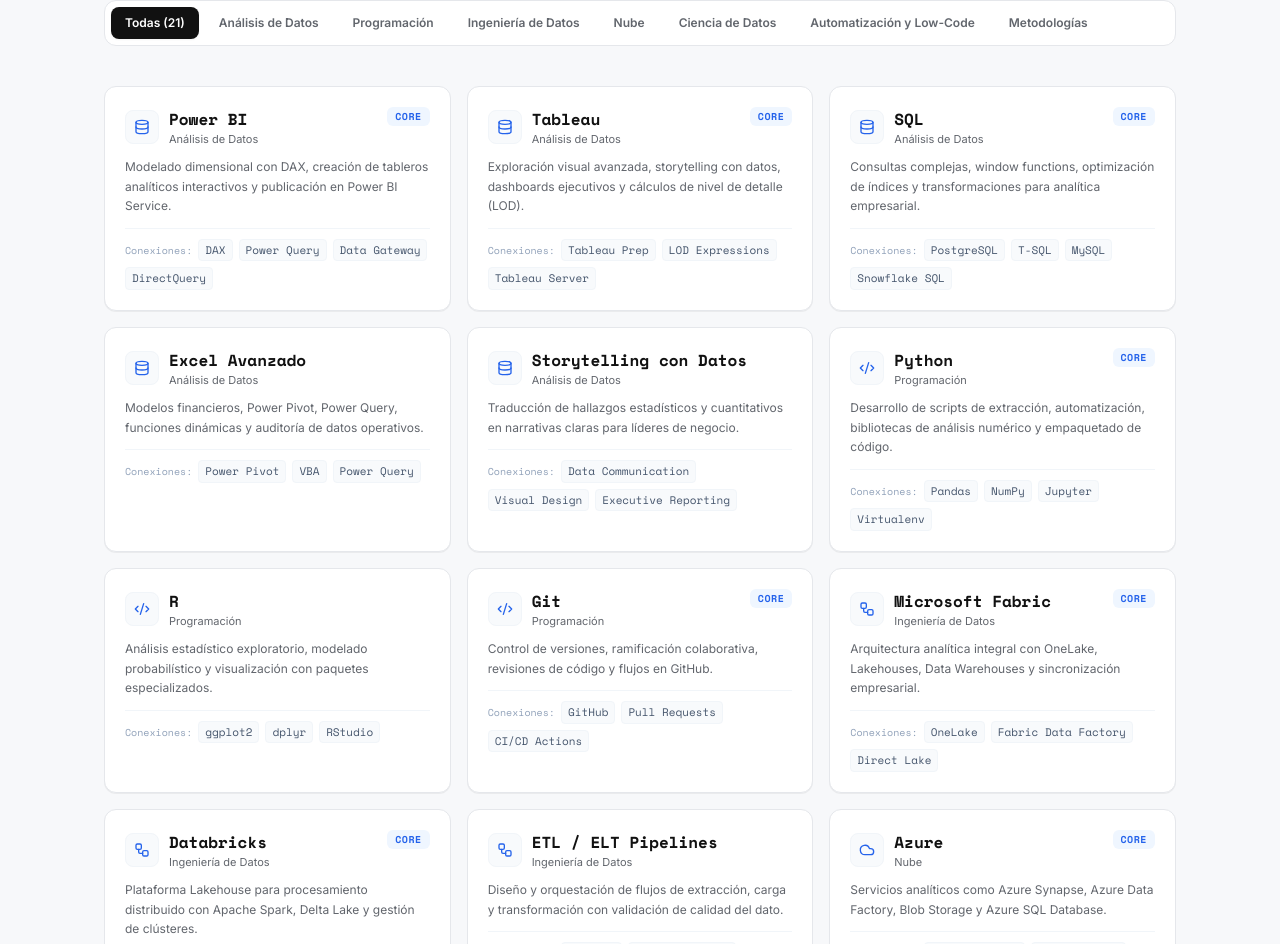
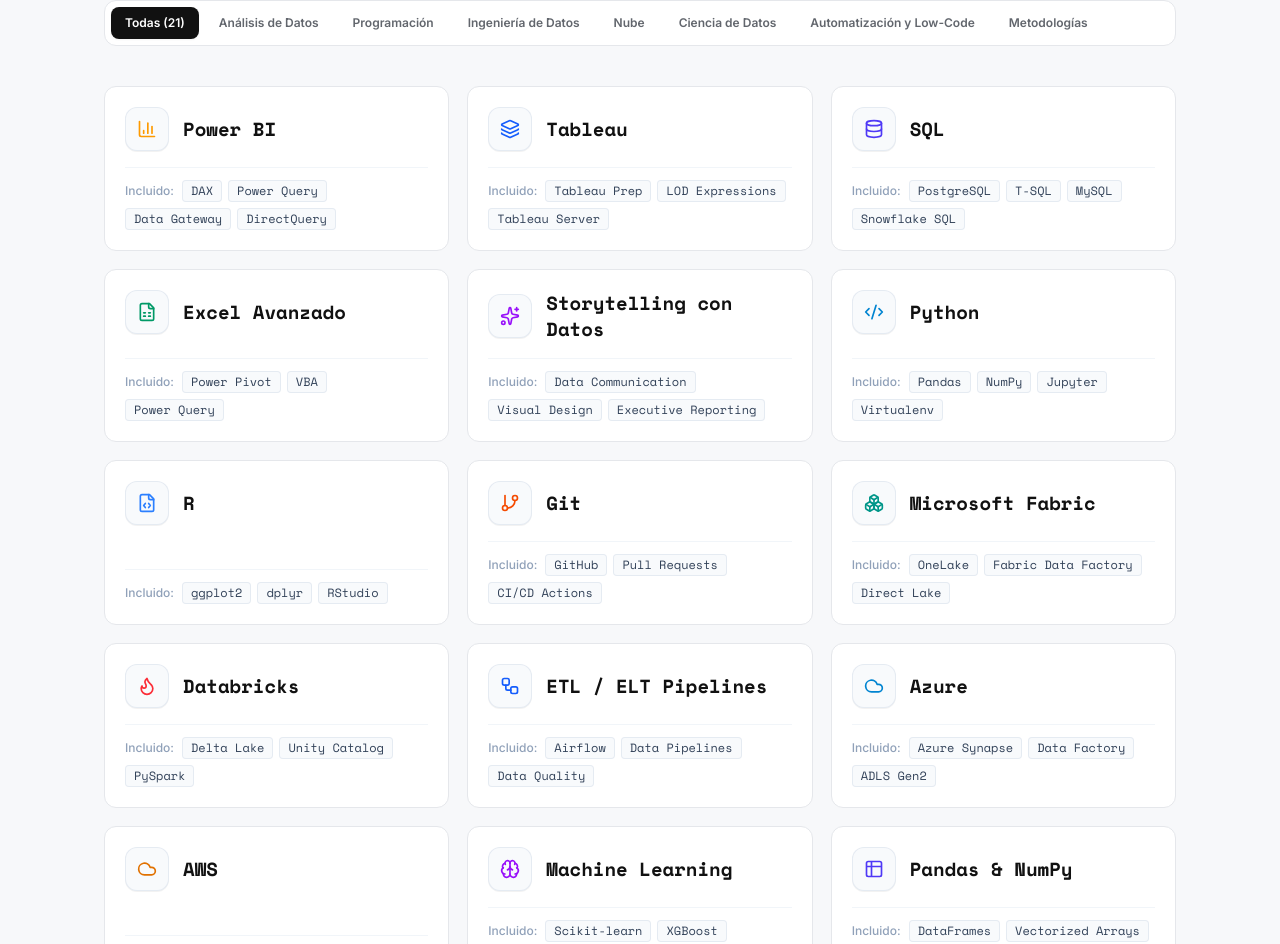
Before and after one commit to diegoteccsi/diegoteccsi.github.io, a React (Vite) app: page / in a window 1280 px wide. Shown: the part 1856-2800 px from the top of the page. Built offline with nearby package versions, Linux system fonts and the light colour scheme.

Commit message:
- Se agrega un botón para desplazar al inicio. - Se quita casilla para enviar mensaje.

```diff
--- a/src/App.tsx
+++ b/src/App.tsx
@@ -10,6 +10,7 @@
 import { Contacto } from './components/Contacto';
 import { PieDePagina } from './components/PieDePagina';
 import { CustomCursor } from './components/CustomCursor';
+import { BotonVolverArriba } from './components/BotonVolverArriba';
 
 export default function App() {
   return (
@@ -34,6 +35,9 @@
 
       {/* Clean Footer */}
       <PieDePagina />
+
+      {/* Floating Back to Top Button */}
+      <BotonVolverArriba />
     </div>
   );
 }
--- a/src/components/Habilidades.tsx
+++ b/src/components/Habilidades.tsx
@@ -1,35 +1,124 @@
 import React, { useState } from 'react';
 import { categoriasHabilidades, habilidades } from '../data/habilidades';
-import { CategoriaHabilidad, HabilidadItem } from '../types';
-import { Database, Code2, Cloud, Sparkles, Workflow, Compass, Check, Info } from 'lucide-react';
+import { CategoriaHabilidad } from '../types';
+import {
+  BarChart3,
+  Database,
+  FileSpreadsheet,
+  Code2,
+  GitBranch,
+  Cloud,
+  Layers,
+  Brain,
+  Zap,
+  AppWindow,
+  Workflow,
+  Compass,
+  Users,
+  TrendingUp,
+  Sparkles,
+  Share2,
+  Table2,
+  Boxes,
+  Flame,
+  FileCode,
+} from 'lucide-react';
 
 export const Habilidades: React.FC = () => {
   const [categoriaActiva, setCategoriaActiva] = useState<CategoriaHabilidad | 'Todas'>('Todas');
-  const [habilidadSeleccionada, setHabilidadSeleccionada] = useState<HabilidadItem | null>(null);
 
   const habilidadesFiltradas = categoriaActiva === 'Todas'
     ? habilidades
     : habilidades.filter((h) => h.categoria === categoriaActiva);
 
-  const getIconoCategoria = (cat: CategoriaHabilidad) => {
-    switch (cat) {
-      case 'Análisis de Datos':
-        return <Database className="w-4 h-4 text-[#2563EB]" />;
-      case 'Programación':
-        return <Code2 className="w-4 h-4 text-[#2563EB]" />;
-      case 'Ingeniería de Datos':
-        return <Workflow className="w-4 h-4 text-[#2563EB]" />;
-      case 'Nube':
-        return <Cloud className="w-4 h-4 text-[#2563EB]" />;
-      case 'Ciencia de Datos':
-        return <Sparkles className="w-4 h-4 text-[#2563EB]" />;
-      case 'Automatización y Low-Code':
-        return <Workflow className="w-4 h-4 text-[#2563EB]" />;
-      case 'Metodologías':
-        return <Compass className="w-4 h-4 text-[#2563EB]" />;
-      default:
-        return <Database className="w-4 h-4 text-[#2563EB]" />;
+  const getIconoTecnologia = (nombre: string, categoria?: CategoriaHabilidad) => {
+    const norm = nombre.toLowerCase().trim();
+
+    // 1. Análisis de Datos
+    if (norm.includes('power bi')) {
+      return <BarChart3 className="w-5 h-5 text-amber-500 group-hover:text-[#2563EB] transition-colors" />;
     }
+    if (norm.includes('tableau')) {
+      return <Layers className="w-5 h-5 text-blue-600 group-hover:text-[#2563EB] transition-colors" />;
+    }
+    if (norm.includes('sql')) {
+      return <Database className="w-5 h-5 text-indigo-600 group-hover:text-[#2563EB] transition-colors" />;
+    }
+    if (norm.includes('excel')) {
+      return <FileSpreadsheet className="w-5 h-5 text-emerald-600 group-hover:text-[#2563EB] transition-colors" />;
+    }
+    if (norm.includes('storytelling')) {
+      return <Sparkles className="w-5 h-5 text-purple-600 group-hover:text-[#2563EB] transition-colors" />;
+    }
+
+    // 2. Programación
+    if (norm.includes('python')) {
+      return <Code2 className="w-5 h-5 text-sky-600 group-hover:text-[#2563EB] transition-colors" />;
+    }
+    if (norm === 'r' || norm.startsWith('r ')) {
+      return <FileCode className="w-5 h-5 text-blue-500 group-hover:text-[#2563EB] transition-colors" />;
+    }
+    if (norm.includes('git')) {
+      return <GitBranch className="w-5 h-5 text-orange-600 group-hover:text-[#2563EB] transition-colors" />;
+    }
+
+    // 3. Ingeniería de Datos
+    if (norm.includes('fabric')) {
+      return <Boxes className="w-5 h-5 text-teal-600 group-hover:text-[#2563EB] transition-colors" />;
+    }
+    if (norm.includes('databricks')) {
+      return <Flame className="w-5 h-5 text-red-500 group-hover:text-[#2563EB] transition-colors" />;
+    }
+    if (norm.includes('pipeline') || norm.includes('etl')) {
+      return <Workflow className="w-5 h-5 text-blue-600 group-hover:text-[#2563EB] transition-colors" />;
+    }
+
+    // 4. Nube
+    if (norm.includes('azure')) {
+      return <Cloud className="w-5 h-5 text-sky-600 group-hover:text-[#2563EB] transition-colors" />;
+    }
+    if (norm.includes('aws')) {
+      return <Cloud className="w-5 h-5 text-amber-600 group-hover:text-[#2563EB] transition-colors" />;
+    }
+
+    // 5. Ciencia de Datos
+    if (norm.includes('machine learning')) {
+      return <Brain className="w-5 h-5 text-purple-600 group-hover:text-[#2563EB] transition-colors" />;
+    }
+    if (norm.includes('pandas') || norm.includes('numpy')) {
+      return <Table2 className="w-5 h-5 text-indigo-600 group-hover:text-[#2563EB] transition-colors" />;
+    }
+    if (norm.includes('estadística') || norm.includes('estadistica')) {
+      return <TrendingUp className="w-5 h-5 text-cyan-600 group-hover:text-[#2563EB] transition-colors" />;
+    }
+
+    // 6. Automatización y Low-Code
+    if (norm.includes('power automate')) {
+      return <Zap className="w-5 h-5 text-blue-500 group-hover:text-[#2563EB] transition-colors" />;
+    }
+    if (norm.includes('power apps')) {
+      return <AppWindow className="w-5 h-5 text-purple-600 group-hover:text-[#2563EB] transition-colors" />;
+    }
+    if (norm.includes('n8n')) {
+      return <Share2 className="w-5 h-5 text-rose-500 group-hover:text-[#2563EB] transition-colors" />;
+    }
+
+    // 7. Metodologías
+    if (norm.includes('crisp')) {
+      return <Compass className="w-5 h-5 text-teal-600 group-hover:text-[#2563EB] transition-colors" />;
+    }
+    if (norm.includes('scrum')) {
+      return <Users className="w-5 h-5 text-emerald-600 group-hover:text-[#2563EB] transition-colors" />;
+    }
+
+    // Fallbacks por categoría
+    if (categoria === 'Programación') return <Code2 className="w-5 h-5 text-slate-700" />;
+    if (categoria === 'Nube') return <Cloud className="w-5 h-5 text-slate-700" />;
+    if (categoria === 'Ingeniería de Datos') return <Workflow className="w-5 h-5 text-slate-700" />;
+    if (categoria === 'Ciencia de Datos') return <Brain className="w-5 h-5 text-slate-700" />;
+    if (categoria === 'Automatización y Low-Code') return <Zap className="w-5 h-5 text-slate-700" />;
+    if (categoria === 'Metodologías') return <Compass className="w-5 h-5 text-slate-700" />;
+    return <Database className="w-5 h-5 text-slate-700" />;
   };
 
   return (
@@ -76,56 +165,34 @@
         ))}
       </div>
 
-      {/* Skills Grid: Interactive Nodes */}
-      <div className="grid grid-cols-1 sm:grid-cols-2 lg:grid-cols-3 gap-4">
+      {/* Skills Grid: Clean, Modern, Compact Cards */}
+      <div className="grid grid-cols-1 sm:grid-cols-2 lg:grid-cols-3 gap-4.5">
         {habilidadesFiltradas.map((item) => {
-          const isSelected = habilidadSeleccionada?.nombre === item.nombre;
           return (
             <div
               key={item.nombre}
-              onClick={() => setHabilidadSeleccionada(isSelected ? null : item)}
-              className={`group relative p-5 bg-white rounded-xl border transition-all duration-200 cursor-pointer ${
-                isSelected
-                  ? 'border-[#2563EB] ring-2 ring-[#2563EB]/20 shadow-sm'
-                  : 'border-[#E5E7EB] hover:border-[#2563EB]/60 hover:-translate-y-0.5 shadow-2xs hover:shadow-xs'
-              }`}
+              className="group relative p-5 bg-white rounded-xl border border-[#E5E7EB] hover:border-[#2563EB]/40 hover:-translate-y-0.5 hover:shadow-xs transition-all duration-200 flex flex-col justify-between"
             >
-              <div className="flex items-start justify-between gap-3 mb-2.5">
-                <div className="flex items-center gap-2.5">
-                  <span className="p-2 rounded-lg bg-slate-50 border border-slate-100 group-hover:bg-blue-50 group-hover:border-blue-100 transition-colors">
-                    {getIconoCategoria(item.categoria)}
-                  </span>
-                  <div>
-                    {/* Technology Name -> Space Mono 700 */}
-                    <h3 className="text-base font-tech font-bold text-[#111111] group-hover:text-[#2563EB] transition-colors">
-                      {item.nombre}
-                    </h3>
-                    <div className="text-[11px] font-body text-[#62666D]">
-                      {item.categoria}
-                    </div>
-                  </div>
+              {/* Header: Icon + Name */}
+              <div className="flex items-center gap-3.5 mb-4">
+                <div className="w-11 h-11 rounded-xl bg-slate-50 border border-slate-200/80 flex items-center justify-center shrink-0 group-hover:bg-blue-50/70 group-hover:border-blue-200 transition-colors shadow-2xs">
+                  {getIconoTecnologia(item.nombre, item.categoria)}
                 </div>
-
-                {item.destacada && (
-                  <span className="text-[10px] font-tech font-bold uppercase tracking-wider text-[#2563EB] bg-blue-50 px-2 py-0.5 rounded-md">
-                    CORE
-                  </span>
-                )}
+                <h3 className="text-lg sm:text-[19px] font-tech font-bold text-[#111111] group-hover:text-[#2563EB] transition-colors leading-snug">
+                  {item.nombre}
+                </h3>
               </div>
 
-              {/* Description -> Inter 400 */}
-              <p className="text-xs font-body text-[#62666D] leading-relaxed mb-3">
-                {item.descripcion}
-              </p>
-
-              {/* Related Tools / Connectors -> Space Mono */}
-              {item.herramientasRelacionadas && (
-                <div className="pt-2.5 border-t border-slate-100 flex flex-wrap gap-1.5 items-center">
-                  <span className="text-[10px] text-slate-400 font-tech">Conexiones:</span>
+              {/* Herramientas que forman parte de la tecnología principal */}
+              {item.herramientasRelacionadas && item.herramientasRelacionadas.length > 0 && (
+                <div className="pt-3 border-t border-slate-100 flex flex-wrap items-center gap-1.5 mt-auto">
+                  <span className="text-xs font-body font-medium text-slate-400 mr-0.5 shrink-0">
+                    Incluido:
+                  </span>
                   {item.herramientasRelacionadas.map((rel, rIdx) => (
                     <span
                       key={rIdx}
-                      className="text-[11px] font-tech text-slate-600 bg-slate-50 px-1.5 py-0.5 rounded-sm border border-slate-100"
+                      className="text-xs font-tech text-slate-700 bg-slate-50 px-2 py-0.5 rounded border border-slate-200/80"
                     >
                       {rel}
                     </span>
@@ -136,29 +203,6 @@
           );
         })}
       </div>
-
-      {/* Selected Skill Detail Note */}
-      {habilidadSeleccionada && (
-        <div className="mt-8 p-6 bg-blue-50/60 border border-blue-200 rounded-2xl flex flex-col md:flex-row items-start md:items-center justify-between gap-4 animate-in fade-in duration-200">
-          <div className="flex items-start gap-3">
-            <Info className="w-5 h-5 text-[#2563EB] shrink-0 mt-0.5" />
-            <div>
-              <div className="text-xs font-display font-bold uppercase tracking-wider text-[#2563EB] mb-1">
-                Detalle de Especialidad: {habilidadSeleccionada.nombre}
-              </div>
-              <p className="text-sm font-body text-slate-700">
-                {habilidadSeleccionada.descripcion}
-              </p>
-            </div>
-          </div>
-          <button
-            onClick={() => setHabilidadSeleccionada(null)}
-            className="text-xs font-body font-semibold text-slate-500 hover:text-slate-800 underline shrink-0"
-          >
-            Cerrar detalle
-          </button>
-        </div>
-      )}
     </section>
   );
 };
--- a/src/components/PieDePagina.tsx
+++ b/src/components/PieDePagina.tsx
@@ -1,67 +1,20 @@
 import React from 'react';
 import { perfil } from '../data/perfil';
-import { Github, Linkedin, Mail, ArrowUp } from 'lucide-react';
 
 export const PieDePagina: React.FC = () => {
   const currentYear = new Date().getFullYear();
 
-  const scrollToTop = () => {
-    window.scrollTo({ top: 0, behavior: 'smooth' });
-  };
-
   return (
-    <footer className="py-12 px-6 md:px-10 border-t border-[#E5E7EB] bg-[#F7F8FA] text-xs font-body text-[#62666D]">
-      <div className="max-w-6xl mx-auto flex flex-col sm:flex-row items-center justify-between gap-6">
+    <footer className="py-10 px-6 md:px-10 border-t border-[#E5E7EB] bg-[#F7F8FA] text-xs font-body text-[#62666D]">
+      <div className="max-w-6xl mx-auto flex flex-col sm:flex-row items-center justify-between gap-4 text-center sm:text-left">
         {/* Name & Copyright -> Space Mono for Name, Inter for body */}
-        <div className="space-y-1 text-center sm:text-left">
+        <div className="space-y-1">
           <div className="font-tech font-bold text-sm text-[#111111]">
             {perfil.nombre}
           </div>
           <div>
-            © {currentYear} · Todos los derechos reservados · Portafolio Profesional de Datos
+            © {currentYear} · Todos los derechos reservados
           </div>
-          <div className="text-[11px] text-slate-400">
-            Diseñado con estándares de ingeniería de datos y desarrollo web interactivo.
-          </div>
-        </div>
-
-        {/* Links & Scroll to top */}
-        <div className="flex items-center gap-6">
-          <a
-            href={perfil.contacto.github}
-            target="_blank"
-            rel="noopener noreferrer"
-            className="hover:text-[#111111] transition-colors p-1"
-            aria-label="GitHub"
-          >
-            <Github className="w-4 h-4" />
-          </a>
-
-          <a
-            href={perfil.contacto.linkedin}
-            target="_blank"
-            rel="noopener noreferrer"
-            className="hover:text-[#111111] transition-colors p-1"
-            aria-label="LinkedIn"
-          >
-            <Linkedin className="w-4 h-4" />
-          </a>
-
-          <a
-            href={`mailto:${perfil.contacto.email}`}
-            className="hover:text-[#111111] transition-colors p-1"
-            aria-label="Correo"
-          >
-            <Mail className="w-4 h-4" />
-          </a>
-
-          <button
-            onClick={scrollToTop}
-            className="p-2 rounded-lg bg-white border border-[#E5E7EB] hover:border-[#2563EB] hover:text-[#2563EB] transition-colors"
-            aria-label="Volver arriba"
-          >
-            <ArrowUp className="w-3.5 h-3.5" />
-          </button>
         </div>
       </div>
     </footer>
```
Also changed, not shown: src/components/BotonVolverArriba.tsx (added, +43 -0 lines), src/components/Contacto.tsx (+26 -119 lines), src/components/Experiencia.tsx (+9 -2 lines).
